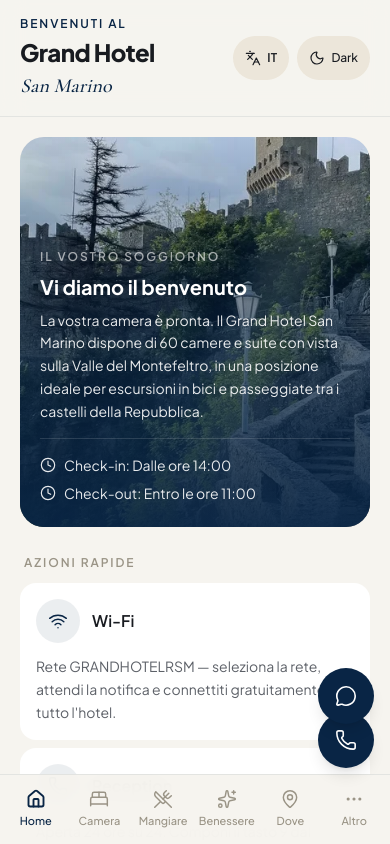
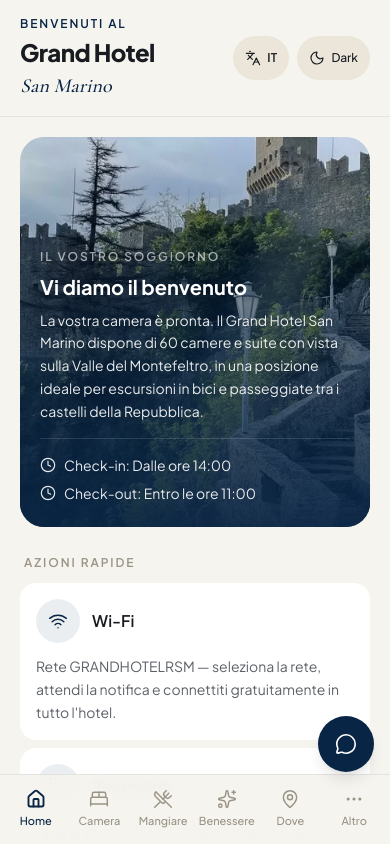
Before and after one commit to Delfinobeso/grand-hotel-sm, a Next.js app: page / in a window 390 px wide. Shown: the top 844 px of the page. Built offline with nearby package versions, Linux system fonts and the light colour scheme.

Commit message:
Rimosso FAB chiamata, solo assistente chat

```diff
--- a/src/app/page.tsx
+++ b/src/app/page.tsx
@@ -199,15 +199,6 @@ export default function Home() {
         </main>
       </div>
 
-      {/* ── FAB Reception (mobile) ── */}
-      <a
-        href={HOTEL.phoneHref}
-        aria-label={t.common.receptionCta}
-        className="fixed bottom-[calc(4.75rem+env(safe-area-inset-bottom))] right-4 z-30 flex h-14 w-14 items-center justify-center rounded-full bg-[var(--color-accent)] text-[var(--color-on-accent)] shadow-lg transition-transform duration-150 active:scale-95 lg:hidden"
-      >
-        <Phone size={22} strokeWidth={1.75} />
-      </a>
-
       {/* ── BOTTOM NAV (mobile/tablet) ── */}
       <nav className="sticky bottom-0 z-20 grid grid-cols-6 border-t border-[var(--color-border)] bg-[var(--color-bg)]/95 px-1 pt-2 pb-[calc(0.5rem+env(safe-area-inset-bottom))] backdrop-blur-md lg:hidden">
         {MAIN_TABS.map(({ key, icon: Icon }) => {
--- a/src/components/ChatAssistant.tsx
+++ b/src/components/ChatAssistant.tsx
@@ -75,7 +75,7 @@ export default function ChatAssistant({ lang }: { lang: "it" | "en" }) {
       <button
         onClick={() => setOpen(!open)}
         aria-label={lang === "it" ? "Assistente chat" : "Chat assistant"}
-        className={`fixed bottom-[calc(7.5rem+env(safe-area-inset-bottom))] right-4 z-30 flex h-14 w-14 items-center justify-center rounded-full shadow-lg transition-all duration-200 ease-out active:scale-95 lg:bottom-6 ${
+        className={`fixed bottom-[calc(4.5rem+env(safe-area-inset-bottom))] right-4 z-30 flex h-14 w-14 items-center justify-center rounded-full shadow-lg transition-all duration-200 ease-out active:scale-95 lg:bottom-6 ${
           open
             ? "bg-[var(--color-surface)] text-[var(--color-text)]"
             : "bg-[var(--color-accent)] text-[var(--color-on-accent)]"
```
